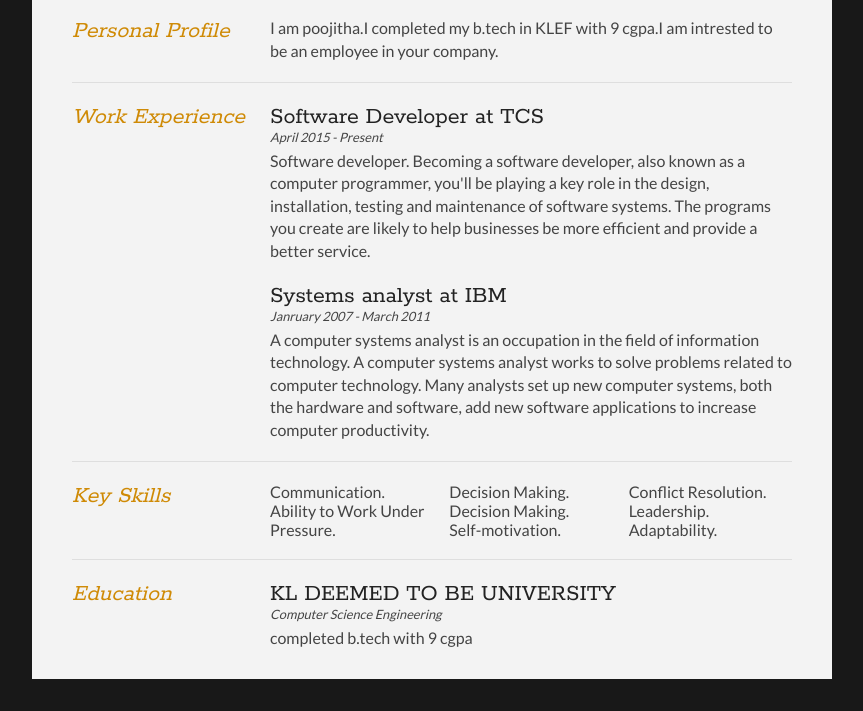
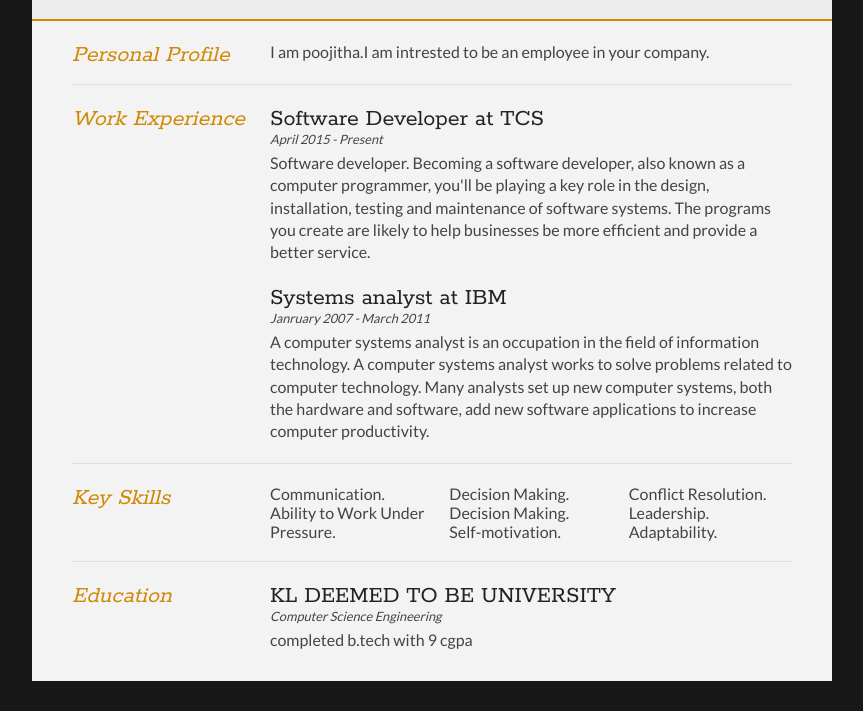
Before and after one commit to Poojitha123/Poojitha123.github.io, a plain HTML site: page index.html in a window 1280 px wide. Shown: the part 179-890 px from the top of the page, without its empty margins (208-1071 px from the left). Drawn offline with Linux system fonts and the light colour scheme.

Commit message:
edited resume formate

```diff
--- a/index.html
+++ b/index.html
@@ -44,7 +44,7 @@
 				</div>
 
 				<div class="sectionContent">
-					<p>I am poojitha.I completed my b.tech in KLEF with 9 cgpa.I am intrested to be an employee in your company.</p>
+					<p>I am poojitha.I am intrested to be an employee in your company.</p>
 				</div>
 			</article>
 			<div class="clear"></div>
```
Also changed, not shown: headshot.jpg.
